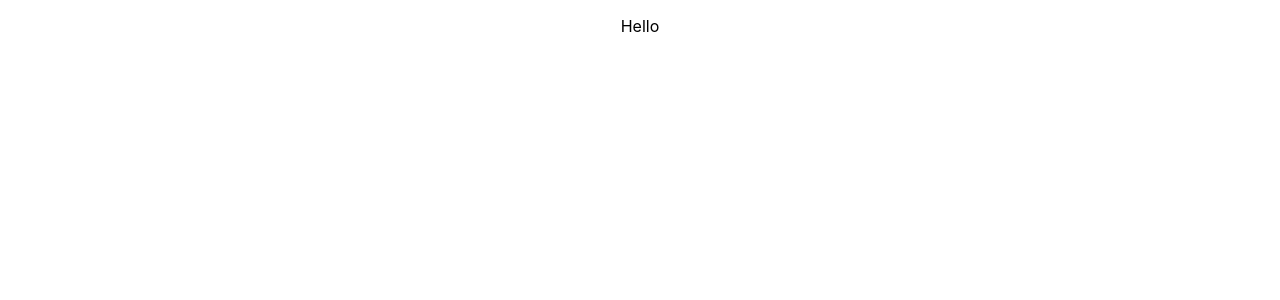
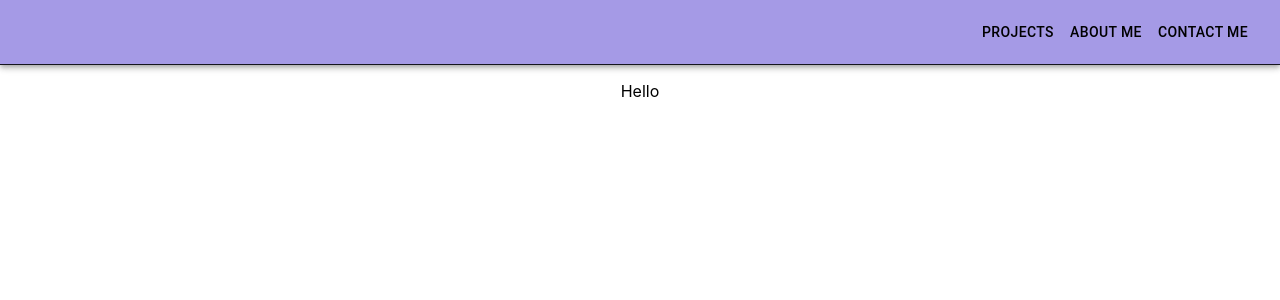
Before and after one commit to michaelhodgkins/michaelhodgkins.github.io, a React (Create React App) app: page / in a window 1280 px wide. Shown: the top 300 px of the page. Built offline with nearby package versions, Linux system fonts and the light colour scheme.

Commit message:
added theme and changed position

```diff
--- a/package.json
+++ b/package.json
@@ -3,7 +3,6 @@
   "version": "0.1.0",
   "private": true,
   "dependencies": {
-    "@emotion/react": "^11.10.4",
     "@emotion/styled": "^11.10.4",
     "@mui/material": "^5.10.6",
     "@testing-library/jest-dom": "^5.16.5",
--- a/src/App.js
+++ b/src/App.js
@@ -1,11 +1,12 @@
 import './App.css';
 import { Route, Routes } from "react-router-dom";
 import LandingPage from './pages/LandingPage';
-
+import ResponsiveNav from "./components/Navbar/Navbar"
 
 function App() {
   return (
     <div className='App'>
+      <ResponsiveNav />
       <Routes>
         <Route path="/" element={<LandingPage />} />
       </Routes>
--- a/src/components/Navbar/Navbar.css
+++ b/src/components/Navbar/Navbar.css
@@ -0,0 +1,3 @@
+Button {
+    color: 'info';
+}
--- a/src/components/Navbar/Navbar.js
+++ b/src/components/Navbar/Navbar.js
@@ -3,18 +3,37 @@ import AppBar from '@mui/material/AppBar';
 import Box from '@mui/material/Box';
 import Toolbar from '@mui/material/Toolbar';
 import Button from '@mui/material/Button';
+import { createTheme, ThemeProvider } from "@mui/material/styles";
+import "./Navbar.css";
 
-export default function ButtonAppBar() {
+const theme = createTheme({
+    palette: {
+        primary: {
+            main: "#A59AE6"
+        },
+        secondary: {
+            main: "#F4F4F5"
+        },
+        info: {
+            main: "#000000"
+        }
+    }
+
+
+
+})
+export default function ResponsiveNav() {
   return (
+    <ThemeProvider theme={theme}>
     <Box sx={{ flexGrow: 1 }}>
-      <AppBar position="static">
-        <Toolbar>
-          <Button>Projects</Button>
-          <Button> Contact Me</Button>
-          <Button> About Me</Button>
-
+      <AppBar position="static" sx={{borderBottom: 1}}>
+        <Toolbar sx={{display: 'flex', justifyContent: 'flex-end', color: 'info'}}>
+          <Button color='info'>Projects</Button>
+          <Button color='info'> About Me</Button>
+          <Button color='info'> Contact Me</Button>
         </Toolbar>
       </AppBar>
     </Box>
+    </ThemeProvider>
   );
 }
--- a/src/index.css
+++ b/src/index.css
@@ -1,3 +1,7 @@
+* {
+  margin: 2;
+}
+
 body {
   margin: 0;
   font-family: -apple-system, BlinkMacSystemFont, 'Segoe UI', 'Roboto', 'Oxygen',
```
